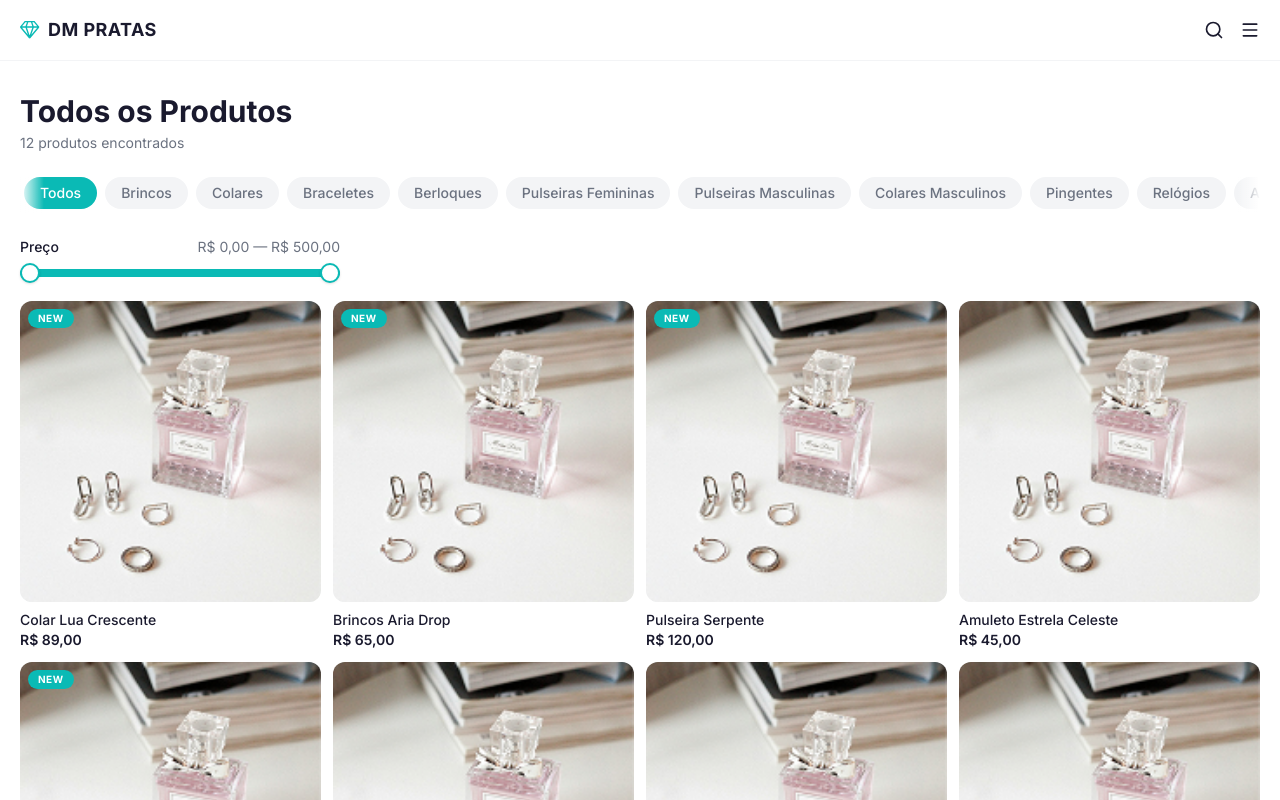
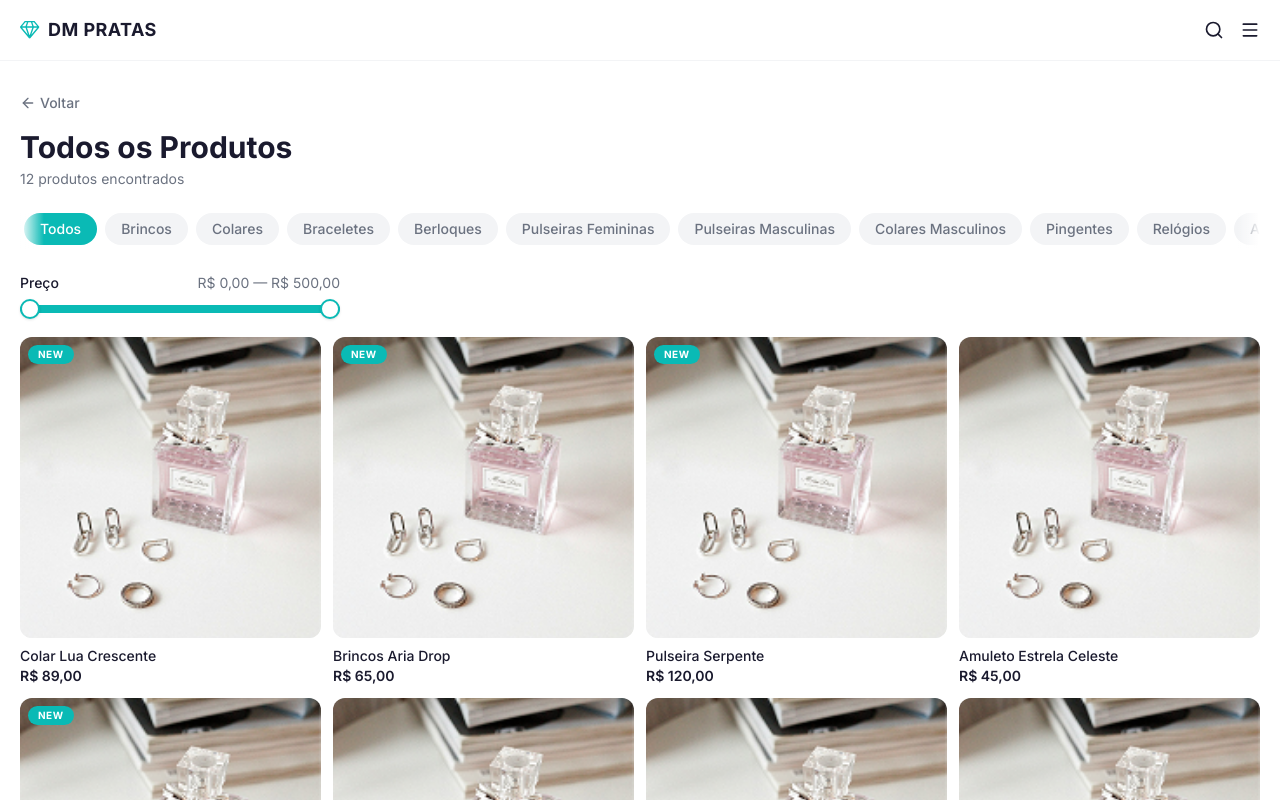
Before and after one commit to Danielle1Melo/Jewelry-catalog, a Next.js app: page /catalogo in a window 1280 px wide. Shown: the top 800 px of the page. Built offline with nearby package versions, Linux system fonts and the light colour scheme; a web font is replaced by a local one.

Commit message:
feat: add back button to catalog page

```diff
--- a/src/app/catalogo/page.tsx
+++ b/src/app/catalogo/page.tsx
@@ -3,6 +3,8 @@
 import { Suspense, useState } from "react";
 import { useSearchParams, useRouter } from "next/navigation";
 import Image from "next/image";
+import Link from "next/link";
+import { ArrowLeft } from "lucide-react";
 import { Header } from "@/components/storefront/Header";
 import { PriceFilter } from "@/components/storefront/PriceFilter";
 import earringsImg from "@/assets/earrings.png";
@@ -90,7 +92,13 @@ function CatalogoContent() {
   return (
     <main className="px-5 py-8">
       <div className="mx-auto max-w-7xl">
-        {/* Title */}
+        <Link
+          href="/"
+          className="mb-4 inline-flex items-center gap-1 text-sm font-medium text-description transition-colors hover:text-tiffany"
+        >
+          <ArrowLeft className="h-4 w-4" />
+          Voltar
+        </Link>
         <div className="mb-6">
           <h1 className="font-heading text-3xl font-bold text-title">
             {activeTab === "Todos" ? "Todos os Produtos" : activeTab}
@@ -100,7 +108,6 @@ function CatalogoContent() {
           </p>
         </div>
 
-        {/* Tabs */}
         <div className="relative mb-6">
           <div className="pointer-events-none absolute left-0 top-0 z-10 h-full w-6 bg-gradient-to-r from-white to-transparent" />
           <div className="pointer-events-none absolute right-0 top-0 z-10 h-full w-6 bg-gradient-to-l from-white to-transparent" />
@@ -122,7 +129,6 @@ function CatalogoContent() {
           </div>
         </div>
 
-        {/* Price filter */}
         <div className="mb-6">
           <PriceFilter
             min={PRICE_MIN}
@@ -134,7 +140,6 @@ function CatalogoContent() {
           />
         </div>
 
-        {/* Products grid */}
         {filtered.length > 0 ? (
           <div className="grid grid-cols-2 gap-3 md:grid-cols-3 lg:grid-cols-4">
             {filtered.map((product) => (
```
